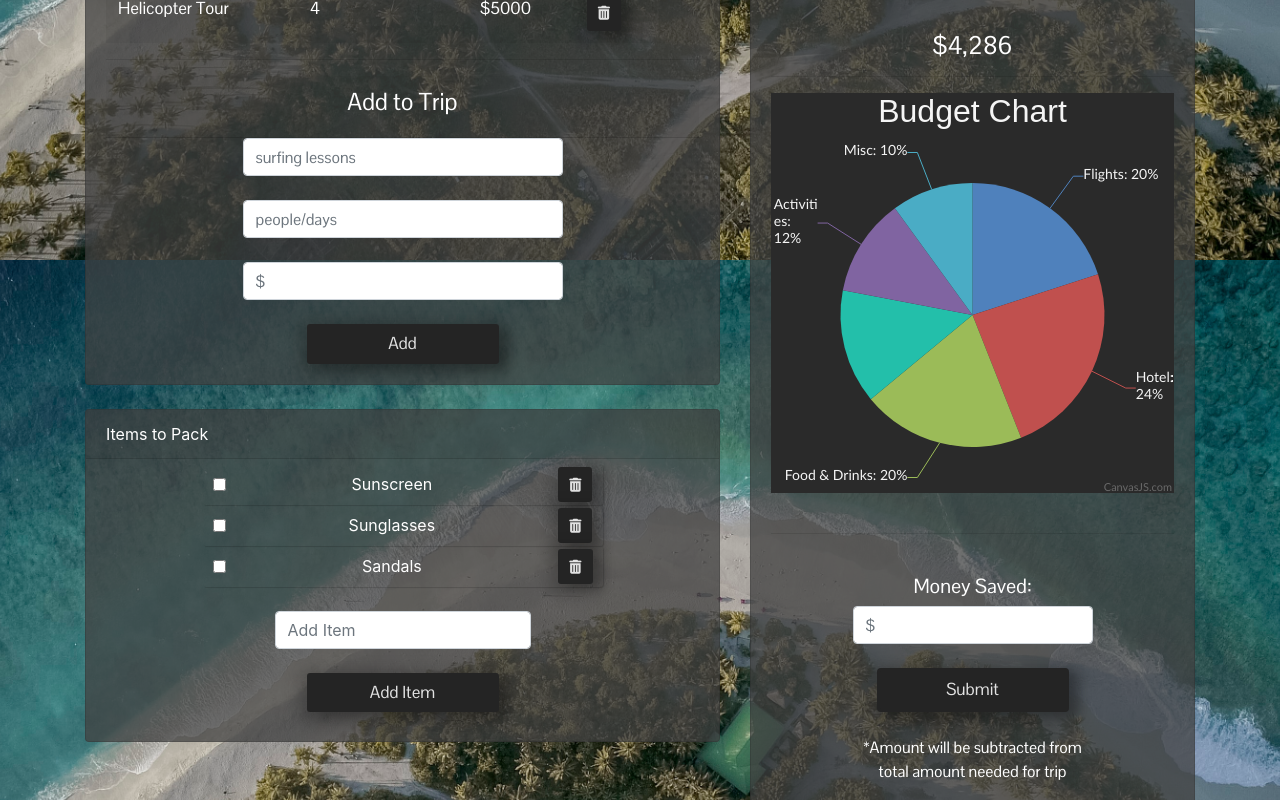
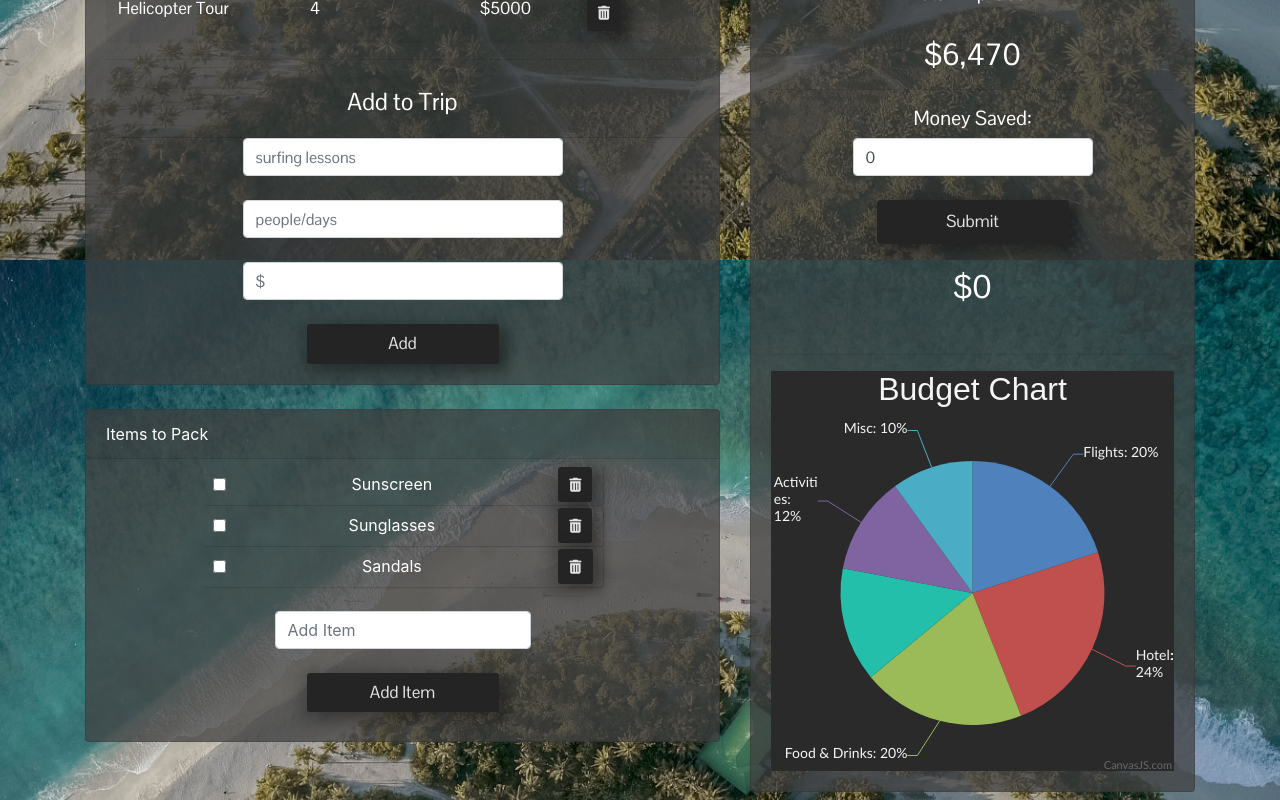
Before and after one commit to joditivis/U-Travel, a React (Create React App) app in the folder client/: page /userpage in a window 1280 px wide. Shown: the part 540-1340 px from the top of the page. Built offline with nearby package versions, Linux system fonts and the light colour scheme; no server answers; a web font is replaced by a local one.

Commit message:
Money saved input adding to total amount saved and invalid email and password messages added to create account form

```diff
--- a/client/src/App.js
+++ b/client/src/App.js
@@ -66,7 +66,7 @@ class App extends Component {
           email: response.data.user.email
         });
       } else {
-        console.log("Get user: no user");
+        console.log("Get user: No user logged in.");
         this.setState({
           loggedIn: false,
           email: null
--- a/client/src/components/Budget/BudgetCard.js
+++ b/client/src/components/Budget/BudgetCard.js
@@ -5,7 +5,7 @@ import MoneySavedInput from './MoneySavedInput';
 import './style.css';
 
 
-const BudgetCard = props => {
+const BudgetCard = () => {
 
   return (
     <div>
@@ -14,22 +14,16 @@ const BudgetCard = props => {
             <CardBody>
                <h5>Total Trip Cost:</h5>
                <br></br>
-               <h5 className="trip-cost">$4,286</h5>
+               <h4 className="trip-cost">$6,470</h4>
 
                <hr></hr>
-
-               <Chart />
-
-               <br></br>
-               <hr></hr>
-               <br></br>
 
                <h5>Money Saved:</h5>
                <MoneySavedInput />
                <br></br>
-               <p>*Amount will be subtracted from
-               <br></br>
-               total amount needed for trip</p>
+               <hr></hr>
+
+               <Chart />
 
             </CardBody>
       </Card>
--- a/client/src/components/Budget/MoneySavedInput.js
+++ b/client/src/components/Budget/MoneySavedInput.js
@@ -2,29 +2,35 @@ import React, { useState } from 'react';
 import { Form, Button, Input } from 'reactstrap';
 import './style.css';
 
-const MoneySavedInput = ({ subtractMoneySaved }) => {
-  const [value, setValue] = useState('');
 
-  const handleSubmit = e => {
-    e.preventDefault();
-    if (!value) return;
-    subtractMoneySaved(value);
-    setValue('');
-  };
+const MoneySavedInput = props => {
+  const [number1, setNumber1] = useState(0);
+  const [total, setTotal] = useState(0);
+
+
+function addNumber() {
+  console.log(number1, total)
+  const totalSaved = parseInt(number1) + total;
+
+  setTotal(totalSaved);
+}
 
     return (
-    <Form className="add-money-input">
+      <Form className='add-money-input'>
         <Input
-        type="text"
-        placeholder="$"
-        className="input"
-        value={value}
-        onChange={e => setValue(e.target.value)}
+          type='text'
+          placeholder='$0'
+          className='input'
+          value={number1}
+          onChange={e => setNumber1(e.target.value)}
         />
         <br></br>
-      <Button className="add-money-btn" size="md" onClick={handleSubmit}>
+        <Button className='add-money-btn' size='md' onClick={addNumber}>
           Submit
         </Button>
+
+        <br></br>
+        <h2>${total}</h2>
       </Form>
     );
 };
--- a/client/src/components/Budget/style.css
+++ b/client/src/components/Budget/style.css
@@ -11,7 +11,7 @@
 }
 
 .trip-cost {
-    font-size: 25px;
+    font-size: 30px;
 }
 
 .add-money-input {
--- a/client/src/components/DaysUntilTrip/CountDown.js
+++ b/client/src/components/DaysUntilTrip/CountDown.js
@@ -38,7 +38,7 @@ let x = setInterval(function() {
   return (
     <div>
       <Card className='countdown-card'>
-        <CardHeader className='countdown-header'>Days Until Trip</CardHeader>
+        <CardHeader className='countdown-header'><h4>Days Until Trip</h4></CardHeader>
             <CardBody id='countdown-num'></CardBody>
       </Card>
     </div>
--- a/client/src/pages/CreateAccountPage/CreateAccountPage.js
+++ b/client/src/pages/CreateAccountPage/CreateAccountPage.js
@@ -11,7 +11,10 @@ class CreateAccountPage extends Component {
         this.state = {
           email: '',
           password: '',
-          redirectTo: null
+          redirectTo: null,
+          errorEmailMsg:'',
+          errorPasswordMsg:''
+          // errorExistingEmail: ''
         }
 
         this.handleSubmit = this.handleSubmit.bind(this)
@@ -28,7 +31,7 @@ class CreateAccountPage extends Component {
     handleSubmit(event) {
       console.log('Create account handleSubmit, email: ')
       console.log(this.state.email)
-      event.preventDefault()
+      event.preventDefault();
 
       // Request to server to add a new email/password
       axios.post('/user/', {
@@ -36,20 +39,25 @@ class CreateAccountPage extends Component {
         password: this.state.password
       })
 			.then(response => {
-				console.log(response)
-				if (!response.data.err) {
-					console.log('successfully created account');
-          alert('Account successfully created.');
-					this.setState({ //redirect to login page
-						redirectTo: '/login'
-					})
+				console.log("Response from create account submission:", response)
+        if(response.data._id){
+          console.log('Account Successfully Created')
+          this.setState({
+            redirectTo: '/login'
+          })
 				} else {
-					console.log('email already used');
-          alert('Email already used.');
+          let errorEmailMsg = response.data.errors.email ? response.data.errors.email.message  : ''
+          let errorPasswordMsg = response.data.errors.password ? response.data.errors.password.message  : ''
+          // let errorExistingEmail = response.data.error ? response.data.error : ''
+
+          this.setState({
+            errorEmailMsg : errorEmailMsg,
+            errorPasswordMsg : errorPasswordMsg,
+            // errorExistingEmail : errorExistingEmail
+          })
 				}
-			}).catch(error => {
-				console.log('create account error: ')
-				console.log(error)
+			// }).catch(error => {
+			// 	console.log('create account error: ', error)
 			});
 	}
 
@@ -76,6 +84,8 @@ render() {
                           onChange={this.handleChange}
                         />
                       </FormGroup>
+                      {this.state.errorEmailMsg ? (<p className='errormsg'>{this.state.errorEmailMsg}</p> ):( <p></p>)}
+                      {/* {this.state.errorExistingEmail ? (<p className='errormsg'>{this.state.errorExistingEmail}</p> ):( <p></p>)} */}
                       <br></br>
                       <FormGroup>
                         <Label className='create-act-label' for='createUserPassword'>Password</Label>
@@ -88,6 +98,7 @@ render() {
                           onChange={this.handleChange}
                         />
                       </FormGroup>
+                      {this.state.errorPasswordMsg ? (<p className='errormsg'>{this.state.errorPasswordMsg}</p> ):( <p></p>)}
                     <br></br>
                   <Button
                     className='create-act-btn'
@@ -98,7 +109,6 @@ render() {
                   <br></br>
                   <hr></hr>
                   <p className='already-account'>Already have an account? <Link to={`/login`} className='login-link'> Login </Link> </p>
-                  {/* {this.handleSubmit && <h4 className='account-created'>Account successfully created.</h4>} */}
               </Form>
             </CardBody>
           </Card>
--- a/client/src/pages/CreateAccountPage/style.css
+++ b/client/src/pages/CreateAccountPage/style.css
@@ -61,3 +61,15 @@
 .login-link:hover {
     color: rgb(0, 0, 0);
 }
+
+.errormsg {
+    color: white;
+    background-color: rgba(255, 0, 0, 0.589);
+    font-size: 16px;
+    font-family: 'Pontano Sans', sans-serif;
+    text-align: center;
+    width: 18rem;
+    margin: 0 auto;
+    border-radius: 3px;
+    margin-top: 1rem;
+}
```
Also changed, not shown: client/src/pages/LogInPage/LogInPage.js (+12 -2 lines), 2 other files (tests, documents, lock files or other folders). Lines whose indentation alone changed are shown as unchanged.
